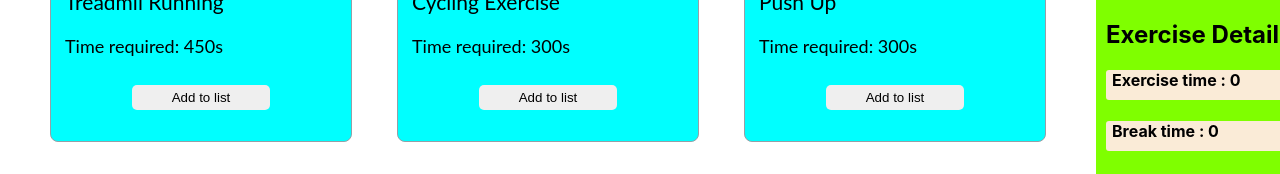
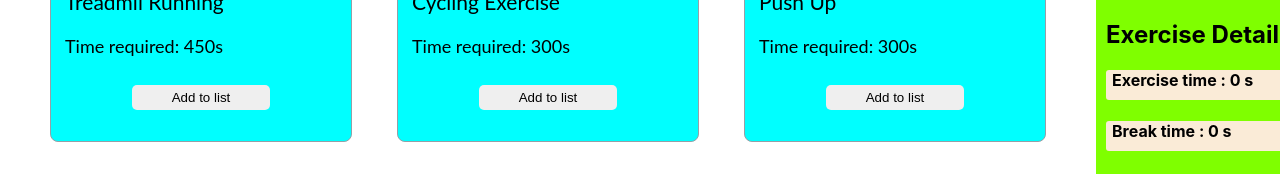
Before and after one commit to mustakimbellah/Physical-exercise, a React (Create React App) app: page / in a window 1280 px wide. Shown: the part 508-682 px from the top of the page. Built offline with nearby package versions, Linux system fonts and the light colour scheme.

Commit message:
final added

```diff
--- a/src/components/Break/Break.js
+++ b/src/components/Break/Break.js
@@ -15,7 +15,7 @@ const Break = (props) => {
 
     // setBr(localStorage.getItem('set'));
 
-    const notify = () => toast("Congratulations!!! Today Exercise done");
+    const notify = () => toast("Congratulations!!! Today Exercise");
 
     return (
         <>
@@ -31,10 +31,10 @@ const Break = (props) => {
                 <div>
                     <h2>Exercise Details</h2>
                     <div className='exercise-time'>
-                        <h4>Exercise time : {props.time}</h4>
+                        <h4>Exercise time : {props.time} s</h4>
                     </div>
                     <div className='exercise-time'>
-                        <h4>Break time : {br}</h4>
+                        <h4>Break time : {br} s</h4>
                     </div>
                 </div>
 
--- a/src/components/Exercise/Exercise.css
+++ b/src/components/Exercise/Exercise.css
@@ -54,3 +54,9 @@
 .exercise-btn:hover{
     background-color: blue;
 }
+
+/* @media only screen and (min-width: 600px) {
+    .exercise-container{
+        grid-template-columns: repeat(1,1fr);
+    }
+}  */
```
Also changed, not shown: src/components/Gym/Gym.css (line endings or trailing spaces).
